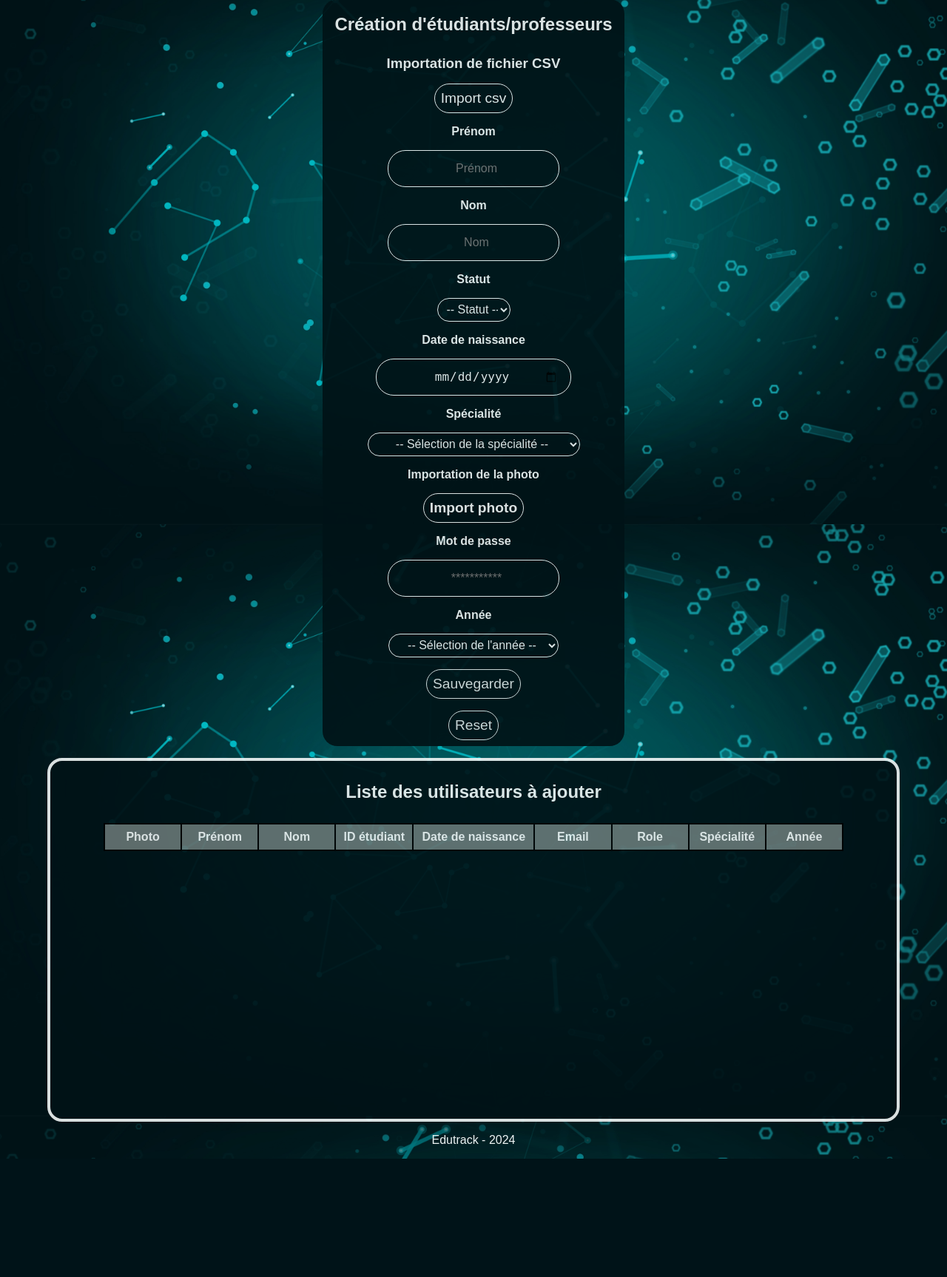
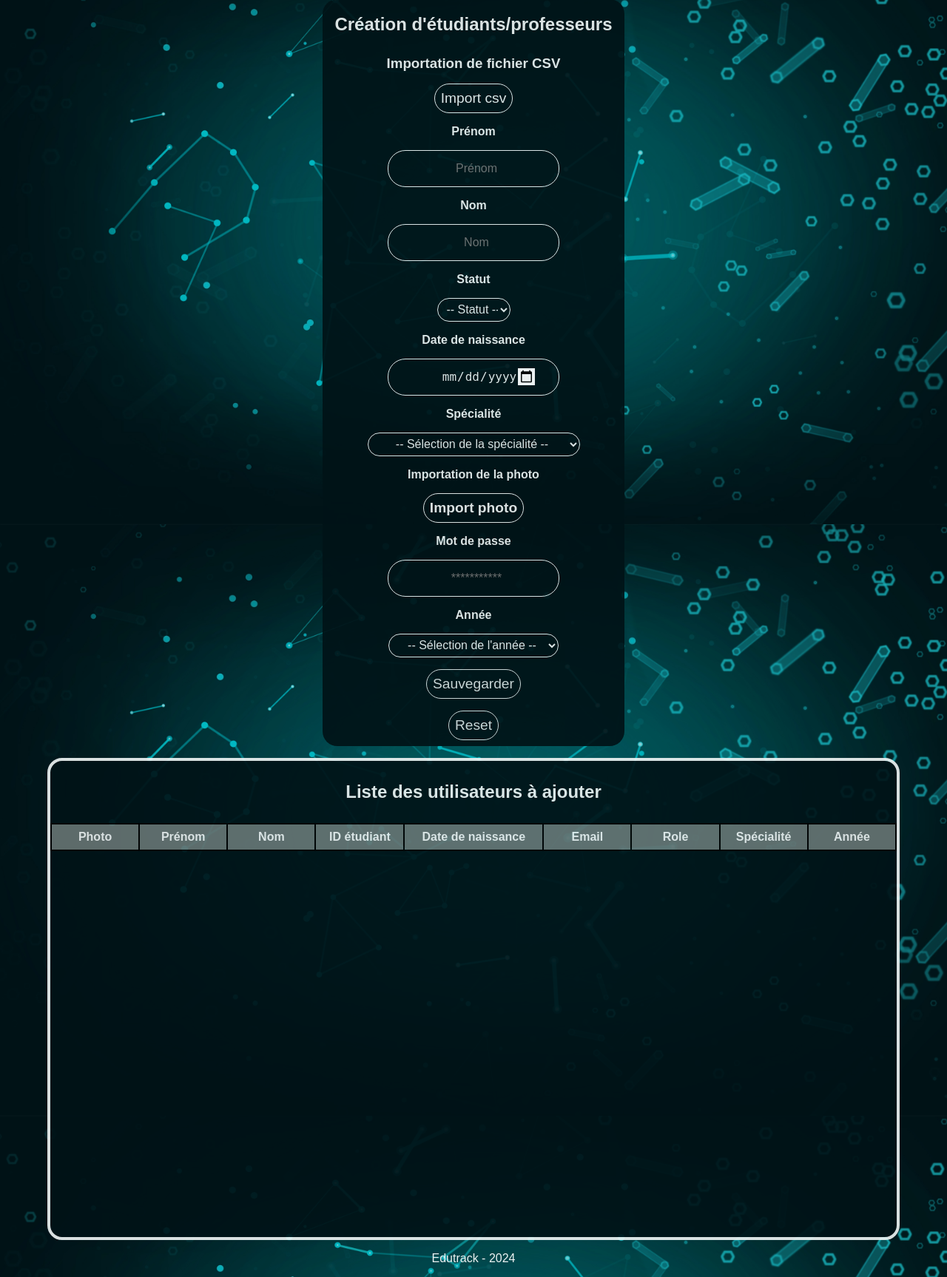
Before and after one commit to Aruuuux/IR1-Projet-Fin-Annee, a Django app: page /user/createuser/ in a window 1280 px wide. Shown: the part 91-1818 px from the top of the page at 74% size. Before the commit the page ends 1658 px from the top, so only its background shows below. Run offline with Django 4.2, Linux system fonts and the light colour scheme; data comes from the database, SQL or seed files in the repository; lists and menus that the app fills with data are empty.

Commit message:
Update createuserstyle.css

```diff
--- a/Django/projet/user/static/user/css/createuserstyle.css
+++ b/Django/projet/user/static/user/css/createuserstyle.css
@@ -134,9 +134,10 @@ form > * {
     width: 90%;
     display: flex;
     flex-direction: column;
-    flex-wrap: nowrap;
+    flex-wrap: wrap;
     align-items: center;
     overflow: auto;
+    justify-content: center;
 }
 
 #table-wrapper h2 {
@@ -164,8 +165,47 @@ form > * {
     width: 80%;
 }
 
-table {
+#table-users {
     border-collapse: collapse;
-    min-width: 1000px;
-    min-height: 400px;
+    width: 100%;
+    min-height: 70vh;
 }
+
+/* Specific styles for date input */
+.loginbox input[type="date"] {
+    width: 80%;
+    -webkit-appearance: none; /* Remove default styling for WebKit browsers */
+    -moz-appearance: none; /* Remove default styling for Firefox */
+    appearance: none; /* Remove default styling for other browsers */
+    position: relative;
+    padding: 0.5rem 0;
+}
+
+.loginbox input[type="date"]::-webkit-inner-spin-button,
+.loginbox input[type="date"]::-webkit-clear-button {
+    /*display: none;*/ /* Hide default buttons in WebKit browsers */
+}
+
+.loginbox input[type="date"]::-webkit-calendar-picker-indicator {
+    font-size: 1.2rem;
+    position: absolute;
+    right: 2rem;
+    cursor: pointer;
+    background-color: white;
+}
+
+.loginbox input[type="date"]::-webkit-input-placeholder {
+    text-align: center;
+}
+
+.loginbox input[type="date"]::-moz-placeholder {
+    text-align: center;
+}
+
+.loginbox input[type="date"]:-ms-input-placeholder {
+    text-align: center;
+}
+
+.loginbox input[type="date"]:-moz-placeholder {
+    text-align: center;
+}
```
